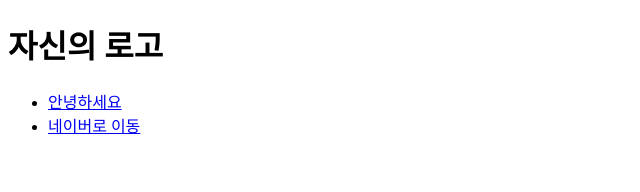
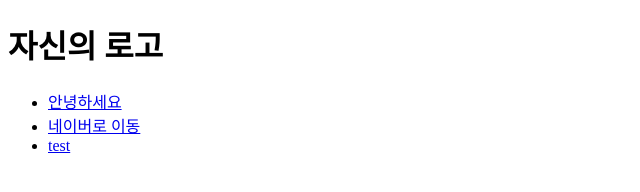
Before and after one commit to gayeonjeon/project1-1, a plain HTML site: page index.html in a window 1280 px wide. Shown: the full height of the page, 0-640 px from the left. Drawn offline with Linux system fonts and the light colour scheme.

Commit message:
yh commit

```diff
--- a/index.html
+++ b/index.html
@@ -11,6 +11,7 @@
   <ul>
     <li><a href="//www.naver.com">안녕하세요</a></li>
     <li><a href="//www.naver.com">네이버로 이동</a></li>
+    <li><a href="#">test</a></li>
   </ul>
 </body>
 </html>
```
